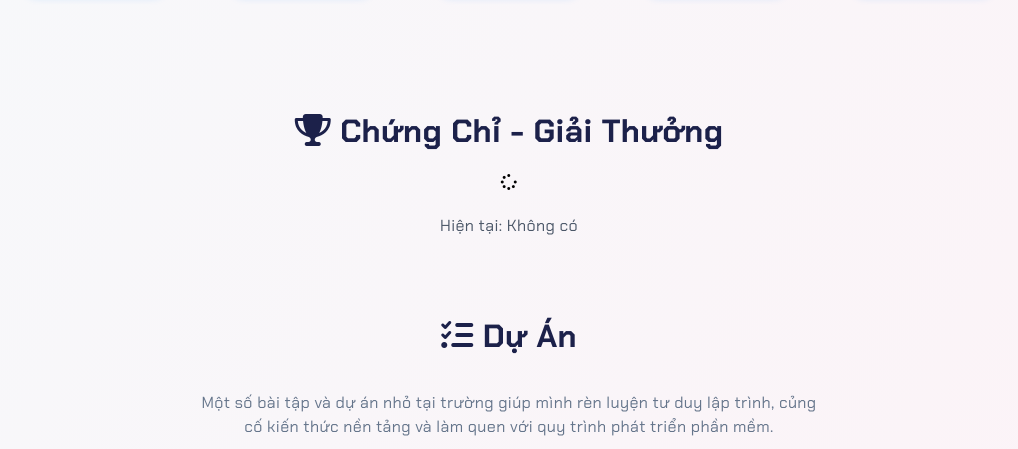
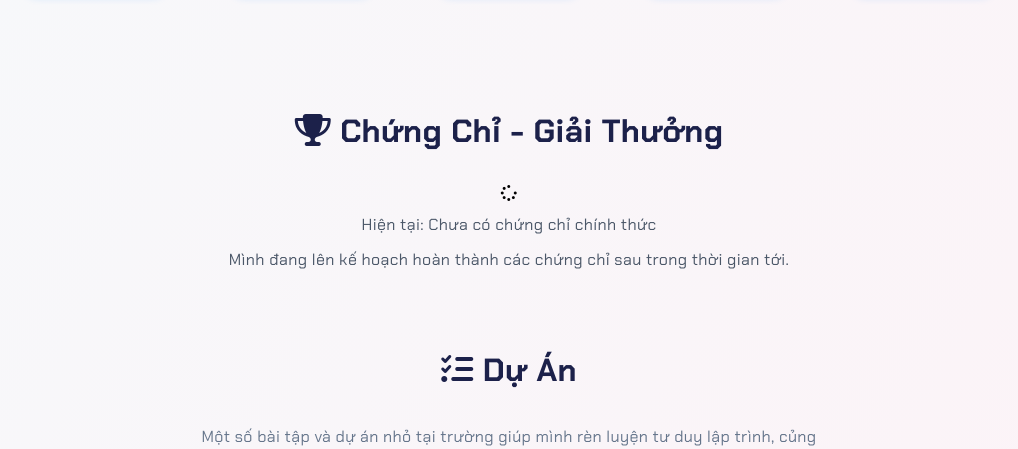
Before and after one commit to bgHann/portpolio.han, a plain HTML site: page index.html in a window 1280 px wide. Shown: the part 3391-3840 px from the top of the page, without its empty margins (131-1149 px from the left). Drawn offline with Linux system fonts and the light colour scheme.

Commit message:
update css

```diff
--- a/css/main.css
+++ b/css/main.css
@@ -668,6 +668,7 @@ span {
   justify-content: center;
   align-items: center;
   margin: 70px 0px;
+  gap: 0.7em;
 }
 h2 {
   font-size: var(--h2-font-size);
--- a/index.html
+++ b/index.html
@@ -427,8 +427,10 @@
         <i class="fa-solid fa-trophy"></i> Chứng chỉ - Giải thưởng
       </h1>
       <i class="fa-solid fa-spinner"></i>
-      <br />
-      <p>Hiện tại: <strong>Không có</strong></p>
+      <p>Hiện tại: Chưa có chứng chỉ chính thức</p>
+      <p>
+        Mình đang lên kế hoạch hoàn thành các chứng chỉ sau trong thời gian tới.
+      </p>
     </section>
     <!-----------------------------------
                Dự án
```
